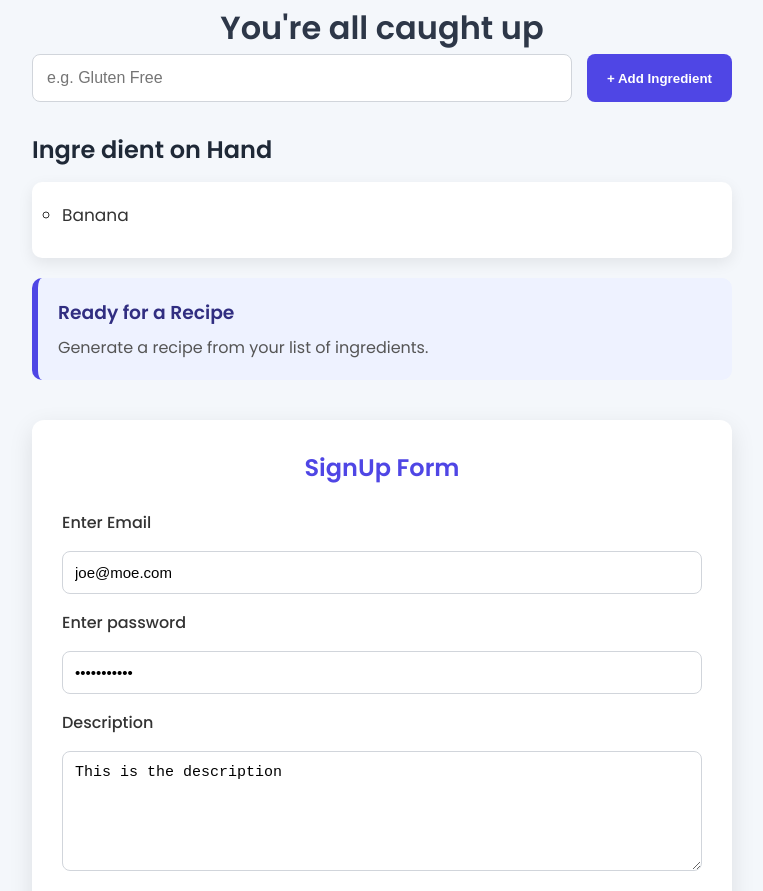
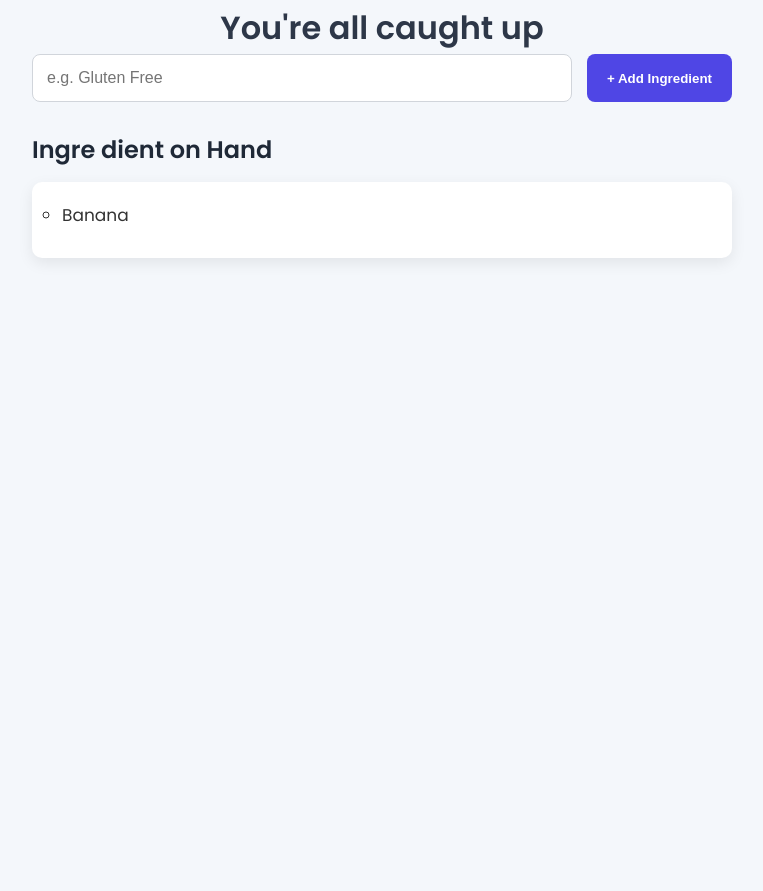
Before and after one commit to Faraz-hue/React-JS---Full-Beginner-s-, a React (Vite) app: page / in a window 1280 px wide. Shown: the part 265-1156 px from the top of the page, without its empty margins (258-1021 px from the left). After the commit the page ends 800 px from the top, so only its background shows below. Built offline with nearby package versions, Linux system fonts and the light colour scheme.

Commit message:
Learned conditional rendering

```diff
--- a/src/components/Body.jsx
+++ b/src/components/Body.jsx
@@ -41,7 +41,13 @@ export default function Body() {
             return `You have ${unreadMessages.length} unread messages`
         }
     }
+
     // End conditional Rendering
+
+    const [recipeShown, setRecipeShown] = React.useState(false)
+    function toggleRecipeShown() {
+        setRecipeShown(prevShown => !prevShown)
+    }
     return (
         <>
             <div>
@@ -63,17 +69,18 @@ export default function Body() {
                     value="+ Add Ingredient"
                 />
             </form>
-            <section>
+            {ingredients.length > 0 && <section>
                 <h2>Ingre dient on Hand</h2>
                 <ul className="ingredients-list">{ListIngrediwnt}</ul>
-                <div className="get-recipe-container">
+                {ingredients.length > 3 && < div className="get-recipe-container">
                     <div>
                         <h3>Ready for a Recipe</h3>
                         <p>Generate a recipe from your list of ingredients.</p>
                     </div>
-                </div>
-            </section>
-            <section className="form">
+                    <button onClick={toggleRecipeShown}>Get a recipe</button>
+                </div>}
+            </section >}
+            {recipeShown && <section className="form">
                 <h1 className="signup">SignUp Form</h1>
                 <form action={signup}>
                     <label htmlFor="email">Enter Email
@@ -134,7 +141,7 @@ export default function Body() {
                     </select>
                     <button>Submit</button>
                 </form>
-            </section>
+            </section>}
         </>
     );
 }
```
